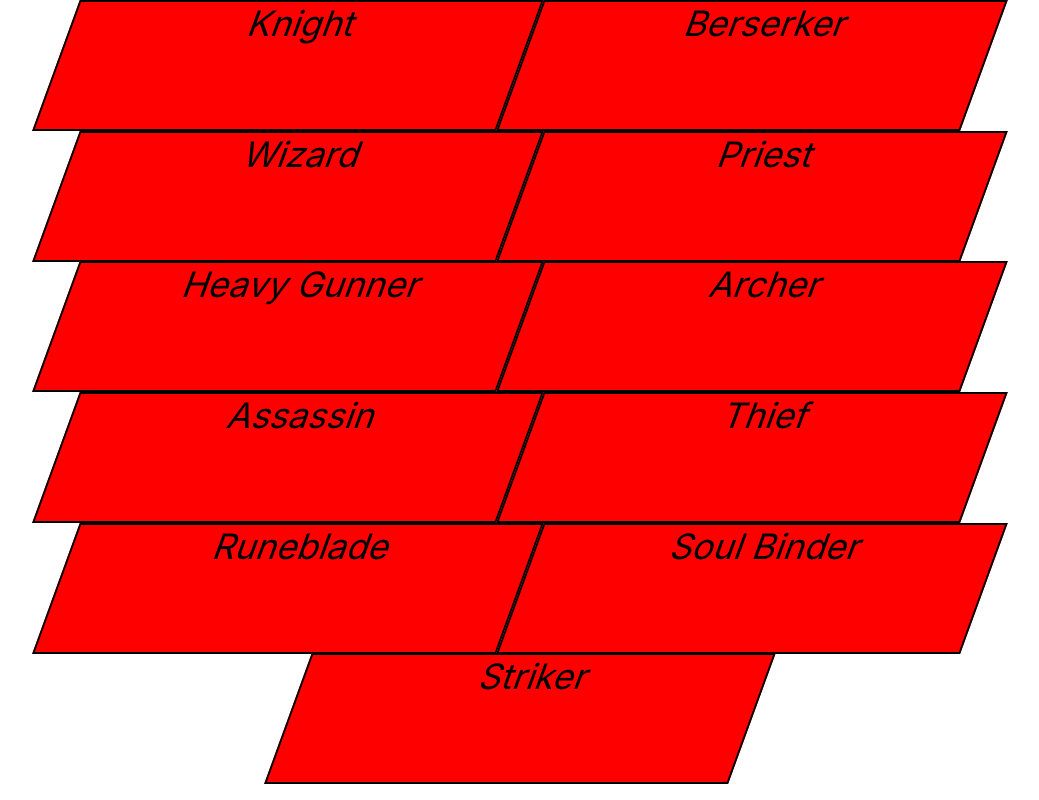
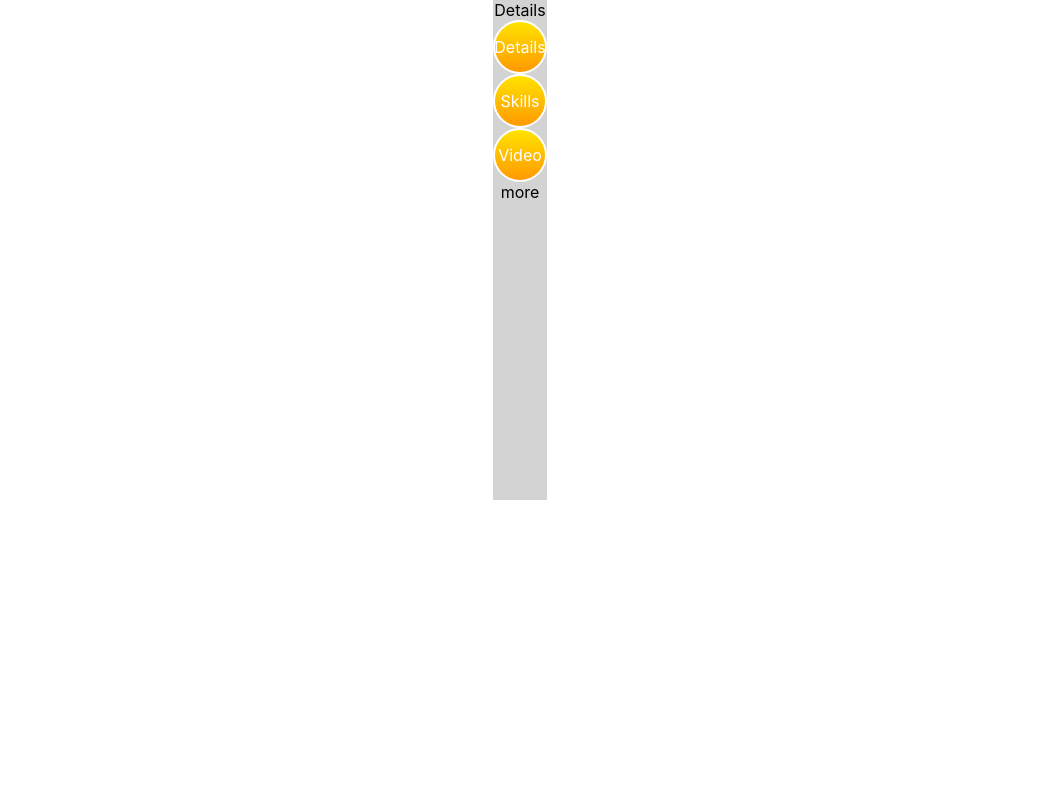
Before and after one commit to ericwhited/JoddyHarborReact2, a React (Create React App) app: page / in a window 1280 px wide. Shown: the whole page, without its empty margins (120-1159 px from the left). Built offline with nearby package versions, Linux system fonts and the light colour scheme.

Commit message:
started working on menu drop down component

```diff
--- a/src/App.js
+++ b/src/App.js
@@ -3,6 +3,7 @@ import "./App.css";
 import CharacterCard from "./Components/CharacterCard";
 import jobs from "./jobs";
 import InfoCard from "./Components/InfoCard";
+import MenuDropdown from "./Components/MenuDropdown";
 
 class App extends Component {
   state = {
@@ -53,7 +54,7 @@ class App extends Component {
             height: "98vh"
           }}
         >
-          {jobs.map(job => {
+          {/* {jobs.map(job => {
             return (
               <CharacterCard
                 name={job.name}
@@ -63,8 +64,9 @@ class App extends Component {
                 }
               />
             );
-          })}
+          })} */}
           {infocard}
+          <MenuDropdown />
         </div>
       </div>
     );
--- /dev/null
+++ b/src/Components/MenuDropdown.js
@@ -0,0 +1,43 @@
+import React, { Component } from "react";
+import MenuDropdownIcon from "../Components/MenuDropdownIcon";
+
+class MenuDropdown extends Component {
+  state = {
+    activeInfoDisplayMenu: "Details",
+    displayMenuOptions: ["Details", "Skills", "Video"]
+  };
+
+  activeInfoDisplayMenuHandler = event => {
+    console.log("this thing is working");
+    console.log(event.target);
+    this.setState({
+      //   activeInfoDisplayMenu: event.target
+    });
+  };
+
+  render() {
+    return (
+      <div
+        style={{
+          background: "lightGray",
+          margin: "0 auto",
+          height: "500px"
+        }}
+      >
+        {this.state.activeInfoDisplayMenu}
+        {this.state.displayMenuOptions.map((displayMenuOption, index) => {
+          return (
+            <MenuDropdownIcon
+              key={index}
+              menuOption={displayMenuOption}
+              changeMenu={event => this.activeInfoDisplayMenuHandler(event)}
+            />
+          );
+        })}
+        <span>more</span>
+      </div>
+    );
+  }
+}
+
+export default MenuDropdown;
--- /dev/null
+++ b/src/Components/MenuDropdownIcon.js
@@ -0,0 +1,20 @@
+import React from "react";
+import styled from "styled-components";
+
+const MenuIcon = styled.div`
+  color: #fff;
+  height: 50px;
+  width: 50px;
+  border: 2px solid white;
+  border-radius: 50%;
+  display: flex;
+  align-items: center;
+  justify-content: center;
+  background: linear-gradient(180deg, #ffe200 1.06%, #ff9900 100%);
+`;
+
+const MenuDropdownIcon = ({ menuOption, changeMenu }) => {
+  return <MenuIcon onClick={event => changeMenu(event)}>{menuOption}</MenuIcon>;
+};
+
+export default MenuDropdownIcon;
```
Also changed, not shown: 1 other file (tests, documents, lock files or other folders).
